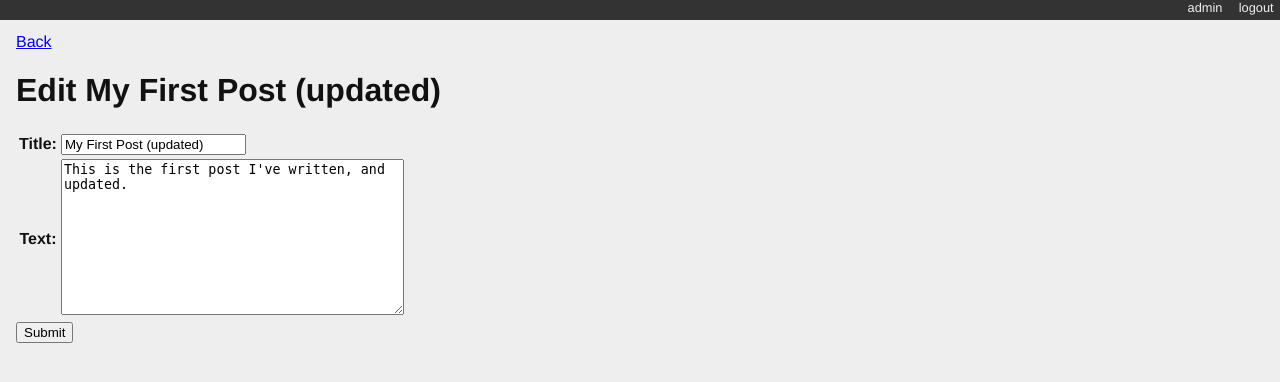
After one commit to Swt16/djangoblog, a Django app: page /posts/1/edit in a window 1280 px wide. The commit adds this page. Shown: the top 382 px of the page. Run offline with Django 3.2, Linux system fonts and the light colour scheme; a user stored in the database is signed in; data comes from the database, SQL or seed files in the repository; both versions use the stored data as it was after the commit.

Commit message:
Lesson 8 Assignment Part 2

```diff
--- a/mysite/myblog/admin.py
+++ b/mysite/myblog/admin.py
@@ -1,6 +1,5 @@
 from django.contrib import admin
-from myblog.models import Category
-from myblog.models import Post
+from myblog.models import Category, Post
 
 
 class CategoryInline(admin.TabularInline):
--- /dev/null
+++ b/mysite/myblog/forms.py
@@ -0,0 +1,8 @@
+from django.forms import ModelForm
+from myblog.models import Post
+
+class MyPostForm(ModelForm):
+    class Meta:
+        model = Post
+        fields = ['title', 'text']
+        exclude = ['author']
--- a/mysite/myblog/models.py
+++ b/mysite/myblog/models.py
@@ -8,7 +8,6 @@ class Post(models.Model):
     created_date = models.DateTimeField(auto_now_add=True)
     modified_date = models.DateTimeField(auto_now=True)
     published_date = models.DateTimeField(blank=True, null=True)
-
 
     def __str__(self):
         return self.title
--- a/mysite/myblog/templates/detail.html
+++ b/mysite/myblog/templates/detail.html
@@ -1,7 +1,9 @@
 {% extends "base.html" %}
-
 {% block content %}
 <a class="backlink" href="/">Home</a>
+{% if user.is_authenticated %}
+<a class="editlink" href="/posts/{{ post.id }}/edit">Edit</a>
+{% endif %}
 <h1>{{ post }}</h1>
 <p class="byline">
   Posted by {{ post.author.username }} &mdash; {{ post.published_date }}
--- a/mysite/myblog/templates/list.html
+++ b/mysite/myblog/templates/list.html
@@ -1,4 +1,5 @@
-{% extends "base.html" %}{% block content %}
+{% extends "base.html" %}
+{% block content %}
   <h1>Recent Posts</h1>
   {% comment %} here is where the query happens {% endcomment %}
   {% for post in posts %}
--- /dev/null
+++ b/mysite/myblog/templates/my_post.html
@@ -0,0 +1,12 @@
+{% extends "base.html" %}
+{% block content %}
+<a class="backlink" href="/posts/{{ post.id }}">Back</a>
+<h1>Edit {{ post }}</h1>
+<form method="post">
+{% csrf_token %}
+<table>
+{{form.as_table}}
+</table>
+<button type="submit">Submit</button>
+</form>
+{% endblock %}
--- a/mysite/myblog/tests.py
+++ b/mysite/myblog/tests.py
@@ -1,8 +1,7 @@
 from django.test import TestCase
 from django.contrib.auth.models import User
 from django.utils.timezone import utc
-from myblog.models import Category
-from myblog.models import Post
+from myblog.models import Category, Post
 import datetime
 
 
--- a/mysite/myblog/urls.py
+++ b/mysite/myblog/urls.py
@@ -1,7 +1,8 @@
 from django.urls import path
-from .views import detail_view, list_view
+from .views import detail_view, edit_view, list_view
 
 urlpatterns = [
     path('', list_view, name="blog_index"),
     path('posts/<int:post_id>/', detail_view, name="blog_detail"),
+    path('posts/<int:post_id>/edit', edit_view, name="blog_edit"),
 ]
--- a/mysite/myblog/views.py
+++ b/mysite/myblog/views.py
@@ -1,6 +1,9 @@
+from django import forms
 from django.http import HttpResponse, HttpResponseRedirect, Http404
-from django.shortcuts import render
+from django.shortcuts import render, redirect
 from django.template import loader
+from django.utils import timezone
+from myblog.forms import MyPostForm
 from myblog.models import Post
 
 
@@ -14,11 +17,13 @@ def stub_view(request, *args, **kwargs):
         body += "\n".join(["\t%s: %s" % i for i in kwargs.items()])
     return HttpResponse(body, content_type="text/plain")
 
+
 def list_view(request):
     published = Post.objects.exclude(published_date__exact=None)
     posts = published.order_by('-published_date')
     context = {'posts': posts}
     return render(request, 'list.html', context)
+
 
 def detail_view(request, post_id):
     published = Post.objects.exclude(published_date__exact=None)
@@ -28,3 +33,24 @@ def detail_view(request, post_id):
         raise Http404
     context = {'post': post}
     return render(request, 'detail.html', context)
+
+
+def edit_view(request, post_id):
+    if not request.user.is_authenticated:
+        return HttpResponseRedirect(settings.LOGIN_URL)
+    try:
+        post = Post.objects.get(pk=post_id)
+    except Post.DoesNotExist:
+        raise Http404
+
+    if request.method == "POST":
+        form = MyPostForm(request.POST, instance=post)
+        if form.is_valid():
+            model_instance = form.save(commit=False)
+            model_instance.timestamp = timezone.now()
+            model_instance.save()
+            return HttpResponseRedirect('/posts/{}'.format(post_id))
+    else:
+        form = MyPostForm(instance=post)
+        context = {'form': form, 'post': post}
+        return render(request, "my_post.html", context)
```
Also changed, not shown: mysite/mysite/settings.py (+14 -0 lines), mysite/db.sqlite3.
